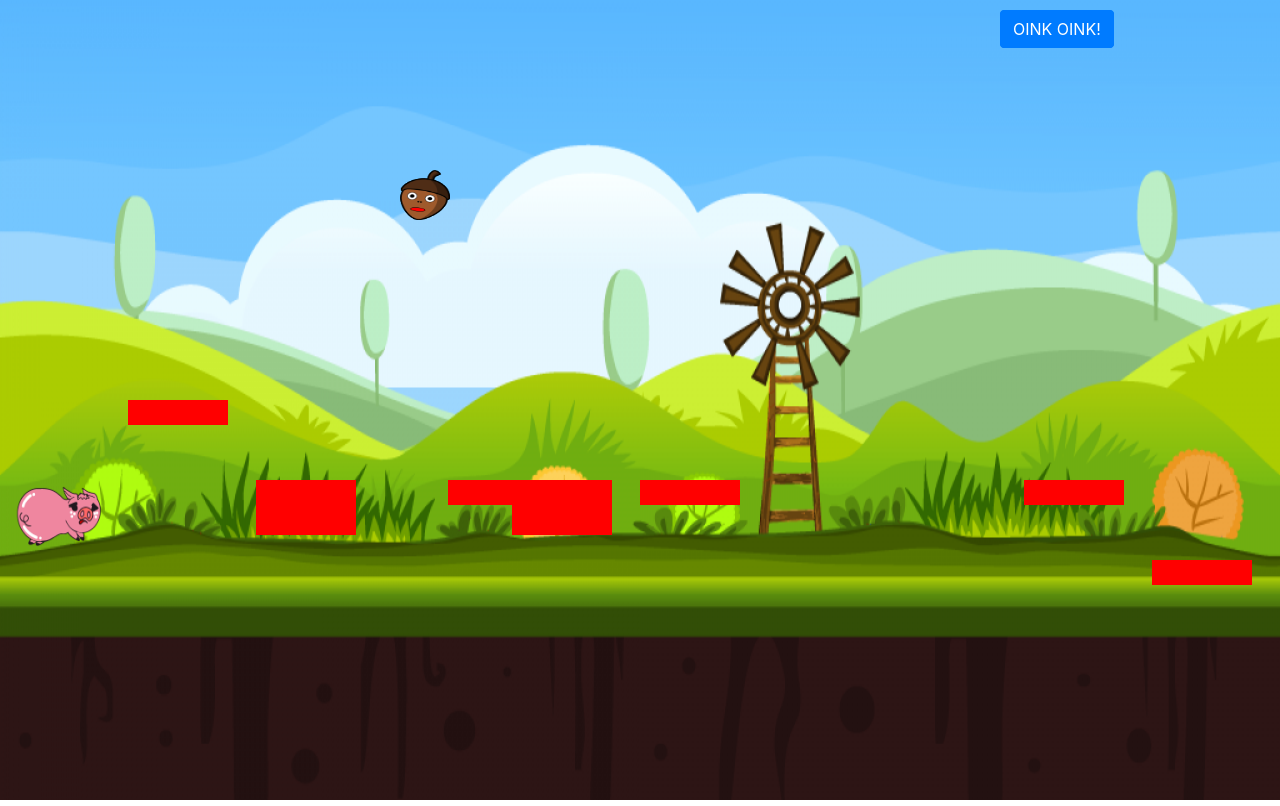
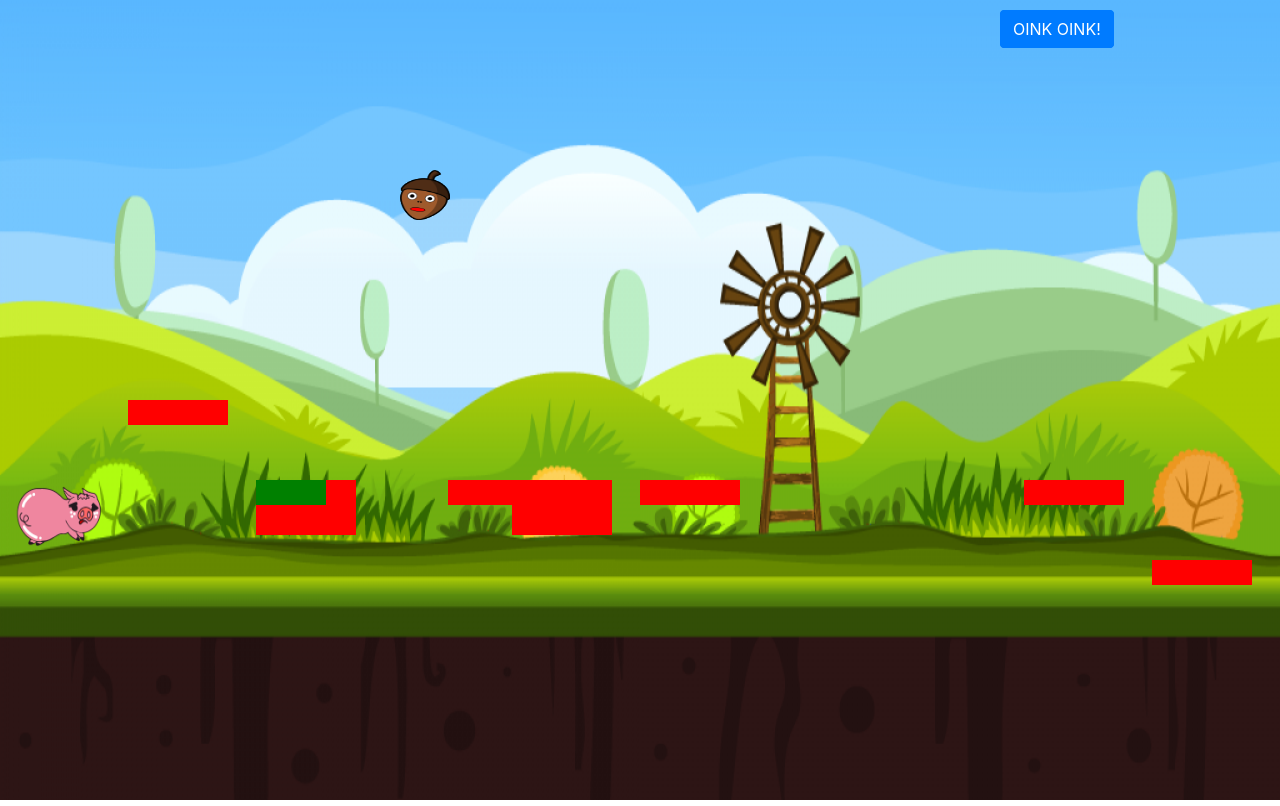
Before and after one commit to grxxts/game-repository, a plain HTML site: page index.html in a window 1280 px wide. Drawn offline with nearby package versions, Linux system fonts and the light colour scheme.

Commit message:
added winner

```diff
--- a/index.html
+++ b/index.html
@@ -20,11 +20,12 @@
 <button type="button" class="btn btn-primary">OINK OINK!</button>
 
 
+<script src="./js/winner.js"></script>
 <script src="./js/coin.js"></script>
 <script src="js/obstacles.js"></script>
 <script src="js/enemy.js"></script>
-    <script src="js/background.js"></script>
-    <script src="js/player.js"></script>
+<script src="js/background.js"></script>
+<script src="js/player.js"></script>
     <script src="js/game.js"></script>
     <script src="js/index.js"></script>
 </body>
--- a/js/game.js
+++ b/js/game.js
@@ -47,7 +47,8 @@ const Game = {
             }
             if(this.framesCounter%300==0)this.generateEnemies();
             if(this.framesCounter%5==0)this.generateCoin();
-
+            if(this.isCollisionCoin()) this.Winner
+            if(this.isCollisionButcher()) this.gameOver()
             // this.inPLatform();
             if (this.isCollisionButcher()){
                 console.log("muerto")
@@ -68,8 +69,10 @@ const Game = {
         this.coins = [];
         this.obstacles = [];
         this.enemies = [];
+        this.winners = [];
         this.generateObstacles();
         this.generateCoin();
+        this.generateWinner();
         console.log(this.coins)
 
 
@@ -92,8 +95,9 @@ const Game = {
 
        }
 
+        this.obstacles.forEach(obstacle => obstacle.draw());
+        this.winners.forEach(winner => winner.draw());
 
-        this.obstacles.forEach(obstacle => obstacle.draw());
         this.enemies.forEach(enemy => enemy.draw(this.framesCounter));
 
     },
@@ -114,7 +118,7 @@ const Game = {
     },
 
     generateEnemies: function() {
-        if(this.enemies.length<8){
+        if(this.enemies.length<4){
 
             this.enemies.push(new Enemy(this.ctx, 60, 100, "img/butcher-png.png",
             // "img/butcher-left.svg",
@@ -126,7 +130,7 @@ const Game = {
 
     generateObstacles: function () {
 
-        // me genera 8 elementos en el array Whaaaaat??
+
 
 
         if (this.obstacles.length <= 10) {
@@ -157,8 +161,28 @@ const Game = {
         }
 
     },
+
+    generateWinner: function () {
+
+        if (this.winners.length <= 1) {
+
+         this.winners.push(new Winner(this.ctx, 70, 25, this.width, this.height, this.width * 0.2, this.height * 0.6));
+
+
+        }
+
+    },
+
+
     gameOver: function () {
         clearInterval(this.interval)
+    },
+
+    Winner: function(){
+        if(this.hasAcorn = true && this.player){
+            clearInterval(this.interval)
+        }
+
     },
 
     isCollision: function () {
@@ -177,6 +201,12 @@ const Game = {
         // return this.coins.some(coin => (this.player.posX + this.player.width > coin.posX && coin.posX + coin.width > this.player.posX && this.player.posY + this.player.height > coin.posY && coin.posY + coin.height > this.player.posY))
         return this.coins.some(coin=>this.player.posX + this.player.width > coin.posX && this.player.posY < coin.posY && this.player.posX < coin.posX + 50 )
     },
+
+    isCollisionWinner : function(){
+
+    },
+
+
 
 
 
--- /dev/null
+++ b/js/winner.js
@@ -0,0 +1,22 @@
+class Winner {
+    constructor(ctx, width, height, gameWidth, gameHeight, posX, posY) {
+        this.ctx = ctx;
+        this.width = width;
+        this.height = height;
+        this.gameWidth = gameWidth;
+        this.gameHeight = gameHeight;
+
+
+
+        this.posX = posX;
+        this.posY = posY;
+
+    }
+
+    draw() {
+        this.ctx.fillStyle = "green"
+        this.ctx.fillRect(this.posX, this.posY, this.width, this.height)
+    }
+
+
+}
```
